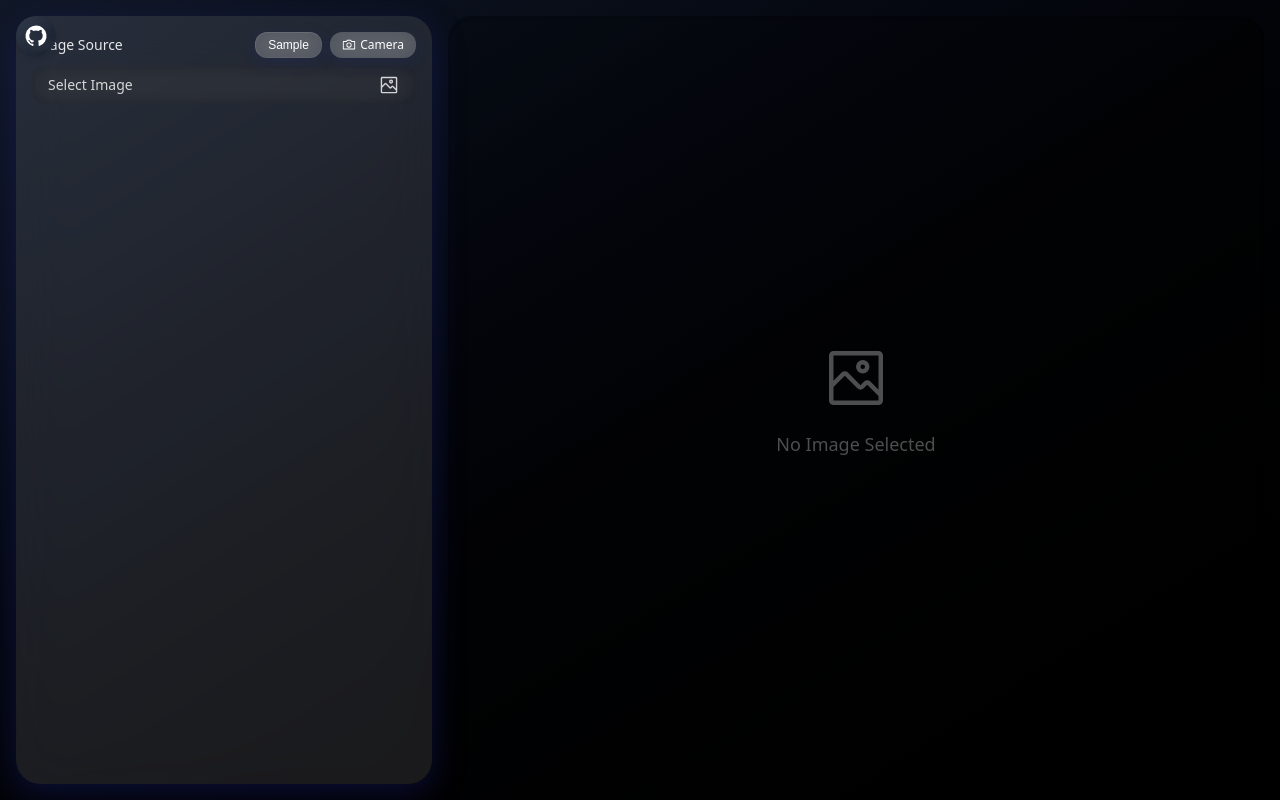
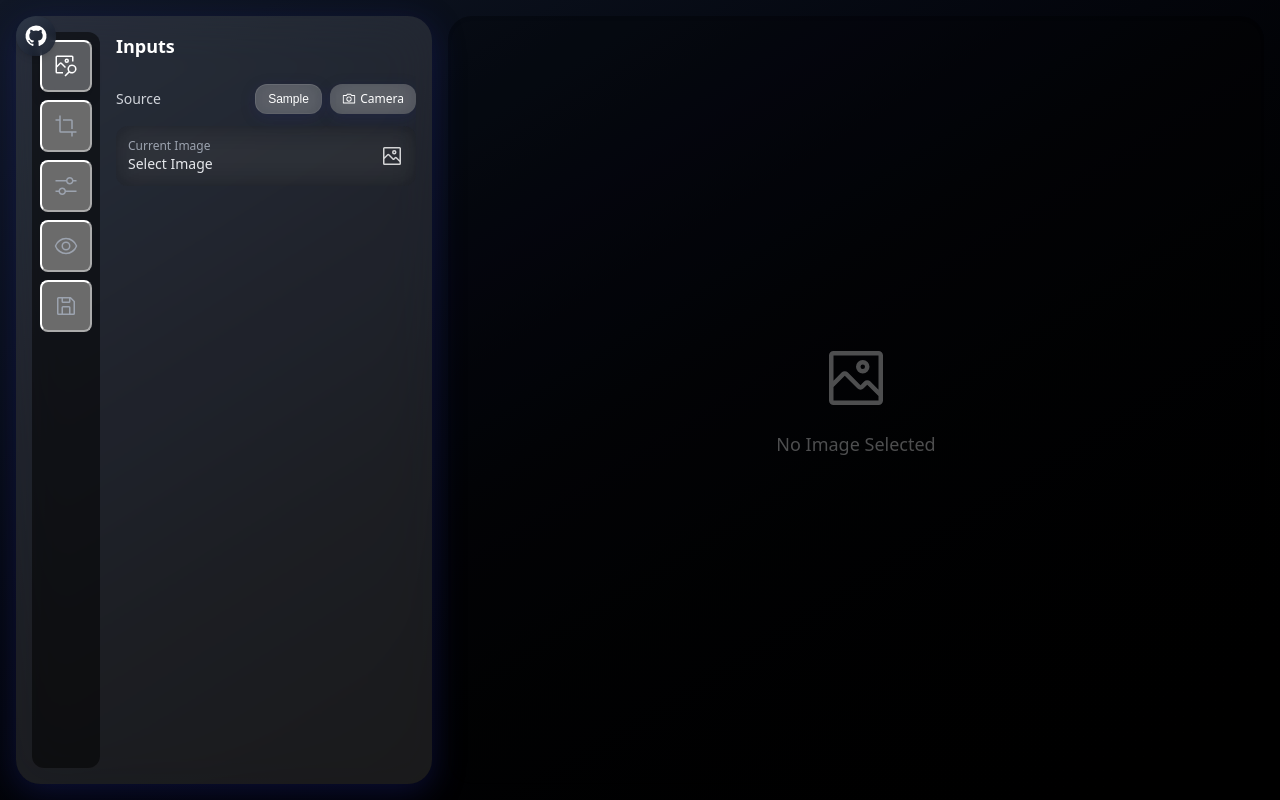
Before and after one commit to leolee9086/seamless-texture-generator, a Vue app in the folder demo/: page / in a window 1280 px wide. Built offline with nearby package versions, Linux system fonts and the light colour scheme; what vue-konva would draw is missing.

Commit message:
分组控制器

```diff
--- a/demo/src/Desktop.vue
+++ b/demo/src/Desktop.vue
@@ -10,11 +10,9 @@
 
         <!-- Controls Area (Left) -->
         <div class="z-20 p-4 glass-panel m-4 mr-0 w-96 min-w-96 overflow-y-auto scrollbar-hide">
-            <Controls :is-processing="isProcessing" :camera-active="cameraActive"
-                :supports-native-camera="supportsNativeCamera" :original-image="originalImage"
-                :processed-image="processedImage" :max-resolution="maxResolution" :border-size="borderSize"
-                :split-position="splitPosition" :magnifier-enabled="magnifierEnabled" :zoom-level="zoomLevel"
-                @control-event="handleControlEvent" />
+            <Controls :is-processing="isProcessing" :original-image="originalImage" :processed-image="processedImage"
+                :max-resolution="maxResolution" :border-size="borderSize" :split-position="splitPosition"
+                :magnifier-enabled="magnifierEnabled" :zoom-level="zoomLevel" @control-event="handleControlEvent" />
         </div>
 
         <!-- Viewer Area (Right) -->
@@ -52,8 +50,6 @@ const {
     viewerRef,
     zoomLevel,
     magnifierEnabled,
-  cameraActive,
-  supportsNativeCamera,
     handleSamplingConfirmWrapper,
     handleControlEvent,
 } = useTextureGenerator({
--- a/demo/src/components/Controls.vue
+++ b/demo/src/components/Controls.vue
@@ -1,82 +1,170 @@
 <template>
-  <div class="flex flex-col gap-4">
-    <!-- Image Selection Group -->
-    <div class="flex flex-col gap-2">
+  <div class="flex flex-col md:flex-row h-full gap-4">
+    <!-- Dock (Navigation) -->
+    <div
+      class="flex md:flex-col justify-between md:justify-start gap-2 bg-darkglass-200/50 p-2 rounded-xl order-2 md:order-1 shrink-0">
+      <button v-for="group in groups" :key="group.id" @click="activeGroup = group.id"
+        class="p-3 rounded-lg transition-all duration-300 relative group flex items-center justify-center"
+        :class="activeGroup === group.id ? 'bg-glass-300 text-white shadow-lg' : 'text-gray-400 hover:text-white hover:bg-glass-100'">
+        <div :class="[group.icon, 'text-xl']"></div>
+        <span
+          class="absolute left-full ml-2 px-2 py-1 bg-black/80 text-white text-xs rounded opacity-0 group-hover:opacity-100 transition-opacity whitespace-nowrap pointer-events-none z-50 hidden md:block">
+          {{ group.label }}
+        </span>
+      </button>
+    </div>
+
+    <!-- Content Area -->
+    <div class="flex-1 overflow-y-auto scrollbar-hide order-1 md:order-2 min-h-0">
+      <div class="flex flex-col gap-4 animate-fade-in h-full">
+
+        <!-- Inputs Group -->
+        <div v-if="activeGroup === 'inputs'" class="flex flex-col gap-4">
+          <div class="text-lg font-bold text-white mb-2">Inputs</div>
+
+          <!-- Image Source Selection -->
+          <div class="flex flex-col gap-3">
             <div class="flex items-center justify-between">
-        <span class="text-sm font-medium text-gray-200">Image Source</span>
+              <span class="text-sm font-medium text-gray-300">Source</span>
               <div class="flex gap-2">
-          <button @click="loadSampleImage" :disabled="isProcessing" class="glass-btn text-xs py-1 px-3">
+                <button @click="loadSampleImage" :disabled="isProcessing" class="glass-btn text-xs py-1.5 px-3">
                   Sample
                 </button>
-          <label class="glass-btn text-xs py-1 px-3 cursor-pointer flex items-center gap-1 hover:bg-glass-300">
+                <label class="glass-btn text-xs py-1.5 px-3 cursor-pointer flex items-center gap-1 hover:bg-glass-300">
                   <div class="i-carbon-camera"></div>
                   <span>Camera</span>
-            <input type="file" accept="image/*" capture="environment" @change="handleImageUpload" class="hidden" />
+                  <input type="file" accept="image/*" capture="environment" @change="handleImageUpload"
+                    class="hidden" />
                 </label>
               </div>
             </div>
 
-      <label class="glass-input flex items-center justify-between cursor-pointer hover:bg-glass-300 group">
-        <span class="text-sm truncate opacity-80 group-hover:opacity-100">
+            <label class="glass-input flex items-center justify-between cursor-pointer hover:bg-glass-300 group p-3">
+              <div class="flex flex-col overflow-hidden">
+                <span class="text-xs text-gray-400">Current Image</span>
+                <span class="text-sm truncate text-gray-200 group-hover:text-white transition-colors">
                   {{ originalImage ? 'Change Image' : 'Select Image' }}
                 </span>
-        <div class="i-carbon-image text-lg opacity-80"></div>
+              </div>
+              <div class="i-carbon-image text-xl opacity-80 group-hover:scale-110 transition-transform"></div>
               <input type="file" accept="image/*" @change="handleImageUpload" class="hidden" />
             </label>
           </div>
 
-    <!-- Controls Section -->
-    <div v-if="originalImage || processedImage" class="flex flex-col gap-4 animate-fade-in">
-      <!-- Sliders -->
-      <div class="bg-darkglass-200 rounded-xl p-3 border border-glass-100">
-        <Slider :items="sliderItems" @updateValue="handleSliderUpdate" />
+          <!-- Max Resolution Slider -->
+          <div v-if="originalImage" class="bg-darkglass-200 rounded-xl p-3 border border-glass-100">
+            <Slider :items="inputSliderItems" @updateValue="handleSliderUpdate" />
+          </div>
         </div>
 
-      <!-- Action Buttons -->
+        <!-- Crop Group -->
+        <div v-if="activeGroup === 'crop'" class="flex flex-col gap-4">
+          <div class="text-lg font-bold text-white mb-2">Crop & Sampling</div>
+
+          <div v-if="!originalImage" class="text-center text-gray-400 py-8">
+            Please select an image first
+          </div>
+
+          <div v-else class="flex flex-col gap-4">
+            <p class="text-sm text-gray-300">
+              Select a specific area of the image to use for texture generation.
+            </p>
+            <button @click="openSamplingEditor" class="glass-btn w-full flex-center gap-2 py-4 text-lg">
+              <div class="i-carbon-crop text-xl"></div>
+              <span>Open Crop Editor</span>
+            </button>
+          </div>
+        </div>
+
+        <!-- Settings Group -->
+        <div v-if="activeGroup === 'tileablesettings'" class="flex flex-col gap-4">
+          <div class="text-lg font-bold text-white mb-2">Generation Settings</div>
+
+          <div v-if="!originalImage" class="text-center text-gray-400 py-8">
+            Please select an image first
+          </div>
+
+          <div v-else class="flex flex-col gap-4">
+            <div class="bg-darkglass-200 rounded-xl p-3 border border-glass-100">
+              <Slider :items="settingsSliderItems" @updateValue="handleSliderUpdate" />
+            </div>
+
+            <button @click="processImage" :disabled="isProcessing"
+              class="glass-btn bg-blue-500/20 hover:bg-blue-500/30 border-blue-500/30 w-full flex-center gap-2 py-3">
+              <div v-if="isProcessing" class="i-carbon-circle-dash animate-spin text-xl"></div>
+              <div v-else class="i-carbon-magic-wand text-xl"></div>
+              <span class="font-medium">{{ isProcessing ? 'Processing...' : 'Make Seamless' }}</span>
+            </button>
+          </div>
+        </div>
+
+        <!-- View Group -->
+        <div v-if="activeGroup === 'view'" class="flex flex-col gap-4">
+          <div class="text-lg font-bold text-white mb-2">View Options</div>
+
+          <div v-if="!originalImage" class="text-center text-gray-400 py-8">
+            Please select an image first
+          </div>
+
+          <div v-else class="flex flex-col gap-4">
+            <div class="bg-darkglass-200 rounded-xl p-3 border border-glass-100">
+              <Slider :items="viewSliderItems" @updateValue="handleSliderUpdate" />
+            </div>
+
             <div class="grid grid-cols-2 gap-3">
-        <button v-if="originalImage" @click="processImage" :disabled="isProcessing || !originalImage"
-          class="glass-btn bg-blue-500/20 hover:bg-blue-500/30 border-blue-500/30 w-full flex-center gap-2">
-          <div v-if="isProcessing" class="i-carbon-circle-dash animate-spin"></div>
-          <div v-else class="i-carbon-magic-wand"></div>
-          <span>{{ isProcessing ? 'Processing...' : 'Make Seamless' }}</span>
-        </button>
-
-        <button v-if="originalImage" @click="resetZoom" class="glass-btn w-full flex-center gap-2">
+              <button @click="resetZoom" class="glass-btn w-full flex-center gap-2">
                 <div class="i-carbon-center-circle"></div>
                 <span>Reset Zoom</span>
               </button>
 
-        <button v-if="originalImage" @click="openSamplingEditor" class="glass-btn w-full flex-center gap-2">
-          <div class="i-carbon-crop"></div>
-          <span>Select Area</span>
+              <button v-if="processedImage" @click="toggleMagnifier" class="glass-btn w-full flex-center gap-2"
+                :class="magnifierEnabled ? 'bg-purple-500/20 border-purple-500/30' : ''">
+                <div class="i-carbon-zoom-in"></div>
+                <span>{{ magnifierEnabled ? 'Disable' : 'Enable' }} Magnifier</span>
               </button>
             </div>
+          </div>
+        </div>
 
-      <div v-if="processedImage || originalImage" class="grid grid-cols-2 gap-3">
-        <button v-if="originalImage" @click="saveOriginal"
-          class="glass-btn w-full flex-center gap-2 bg-blue-500/20 hover:bg-blue-500/30 border-blue-500/30">
-          <div class="i-carbon-image"></div>
-          <span>Save Original</span>
+        <!-- Save Group -->
+        <div v-if="activeGroup === 'save'" class="flex flex-col gap-4">
+          <div class="text-lg font-bold text-white mb-2">Save & Export</div>
+
+          <div v-if="!originalImage" class="text-center text-gray-400 py-8">
+            Please select an image first
+          </div>
+
+          <div v-else class="flex flex-col gap-4">
+            <button @click="saveOriginal"
+              class="glass-btn w-full flex-center gap-2 bg-blue-500/20 hover:bg-blue-500/30 border-blue-500/30 py-4">
+              <div class="i-carbon-image text-xl"></div>
+              <div class="flex flex-col items-start">
+                <span class="font-medium">Save Original</span>
+                <span class="text-xs opacity-70">Download original image</span>
+              </div>
             </button>
 
             <button v-if="processedImage" @click="saveResult"
-          class="glass-btn w-full flex-center gap-2 bg-green-500/20 hover:bg-green-500/30 border-green-500/30">
-          <div class="i-carbon-save"></div>
-          <span>Save Result</span>
+              class="glass-btn w-full flex-center gap-2 bg-green-500/20 hover:bg-green-500/30 border-green-500/30 py-4">
+              <div class="i-carbon-save text-xl"></div>
+              <div class="flex flex-col items-start">
+                <span class="font-medium">Save Result</span>
+                <span class="text-xs opacity-70">Download seamless texture</span>
+              </div>
             </button>
+            <div v-else class="text-center text-gray-400 text-sm italic mt-2">
+              Process the image to enable saving result
+            </div>
+          </div>
         </div>
 
-      <button v-if="processedImage" @click="toggleMagnifier" class="glass-btn w-full flex-center gap-2"
-        :class="magnifierEnabled ? 'bg-purple-500/20 border-purple-500/30' : ''">
-        <div class="i-carbon-zoom-in"></div>
-        <span>{{ magnifierEnabled ? 'Disable Magnifier' : 'Enable Magnifier' }}</span>
-      </button>
+      </div>
     </div>
   </div>
 </template>
 
 <script setup lang="ts">
-import { computed } from 'vue'
+import { computed, ref } from 'vue'
 //@ts-ignore
 import { Slider } from '@leolee9086/slider-component'
 import '@leolee9086/slider-component/dist/slider-component.css'
@@ -94,13 +182,20 @@ const props = defineProps<{
   zoomLevel: number
 }>()
 
-// 创建滑块配置数据
-const sliderItems = computed(() => {
-  const items = []
+const activeGroup = ref('inputs')
 
-  if (props.originalImage) {
-    // 最大分辨率滑块
-    items.push({
+const groups = [
+  { id: 'inputs', icon: 'i-carbon-image-search', label: 'Inputs' },
+  { id: 'crop', icon: 'i-carbon-crop', label: 'Crop' },
+  { id: 'tileablesettings', icon: 'i-carbon-settings-adjust', label: 'Settings' },
+  { id: 'view', icon: 'i-carbon-view', label: 'View' },
+  { id: 'save', icon: 'i-carbon-save', label: 'Save' },
+]
+
+// Sliders for Inputs Group
+const inputSliderItems = computed(() => {
+  if (!props.originalImage) return []
+  return [{
     id: 'max-resolution',
     label: 'Max Res',
     value: props.maxResolution,
@@ -109,10 +204,13 @@ const sliderItems = computed(() => {
     step: 128,
     valuePosition: 'after' as const,
     showRuler: false
+  }]
 })
 
-    // 边界大小滑块
-    items.push({
+// Sliders for Settings Group
+const settingsSliderItems = computed(() => {
+  if (!props.originalImage) return []
+  return [{
     id: 'border-size',
     label: 'Border (%)',
     value: props.borderSize,
@@ -121,9 +219,13 @@ const sliderItems = computed(() => {
     step: 1,
     valuePosition: 'after' as const,
     showRuler: false
+  }]
 })
 
-    // 缩放级别滑块
+// Sliders for View Group
+const viewSliderItems = computed(() => {
+  const items = []
+  if (props.originalImage) {
     items.push({
       id: 'zoom-level',
       label: 'Zoom',
@@ -135,9 +237,7 @@ const sliderItems = computed(() => {
       showRuler: false
     })
   }
-
   if (props.processedImage) {
-    // 分割线位置滑块
     items.push({
       id: 'split-position',
       label: 'Split Pos',
@@ -149,7 +249,6 @@ const sliderItems = computed(() => {
       showRuler: false
     })
   }
-
   return items
 })
 
```
Also changed, not shown: demo/src/App.vue (+14 -11 lines). Lines whose indentation alone changed are shown as unchanged.
